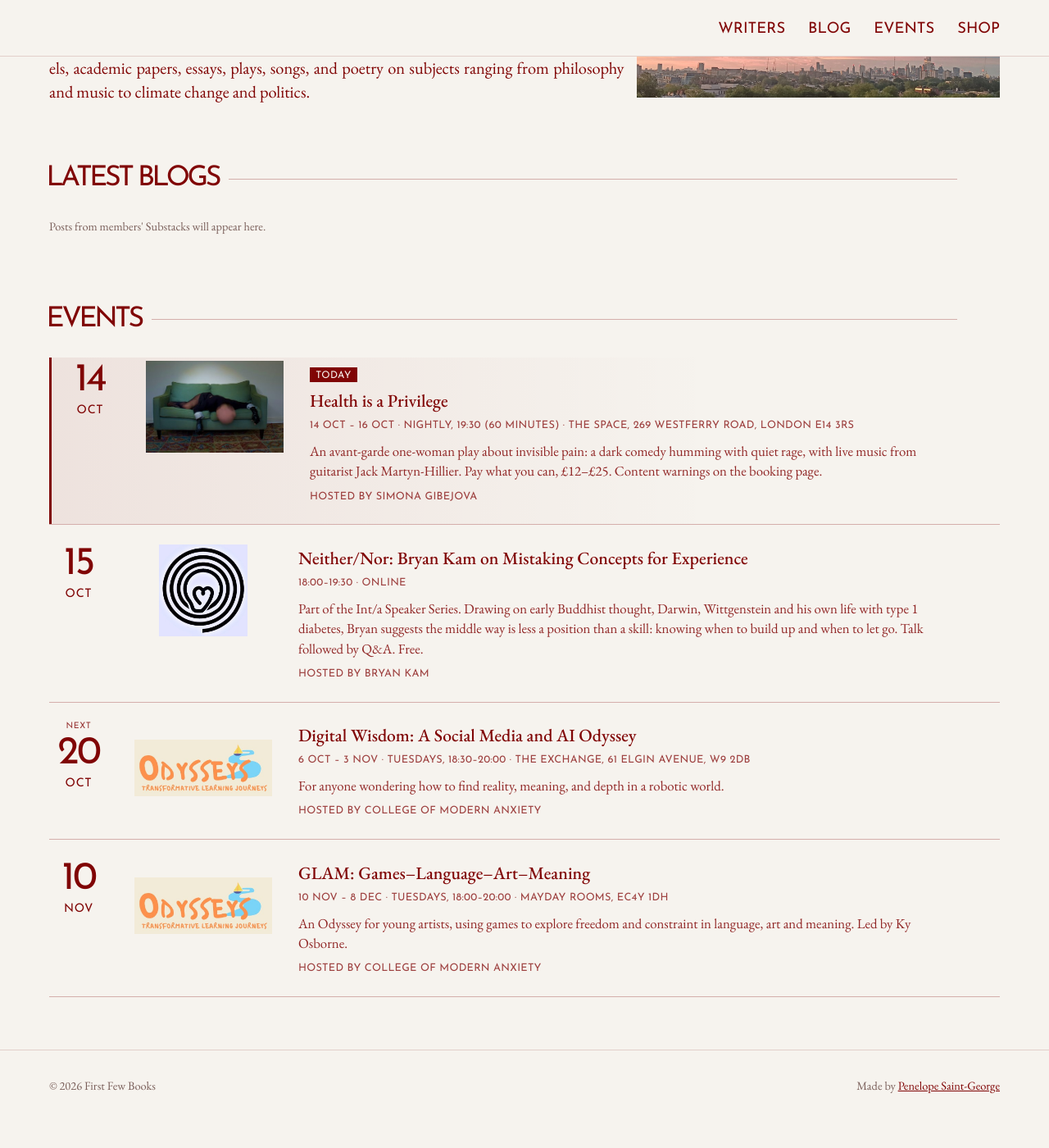
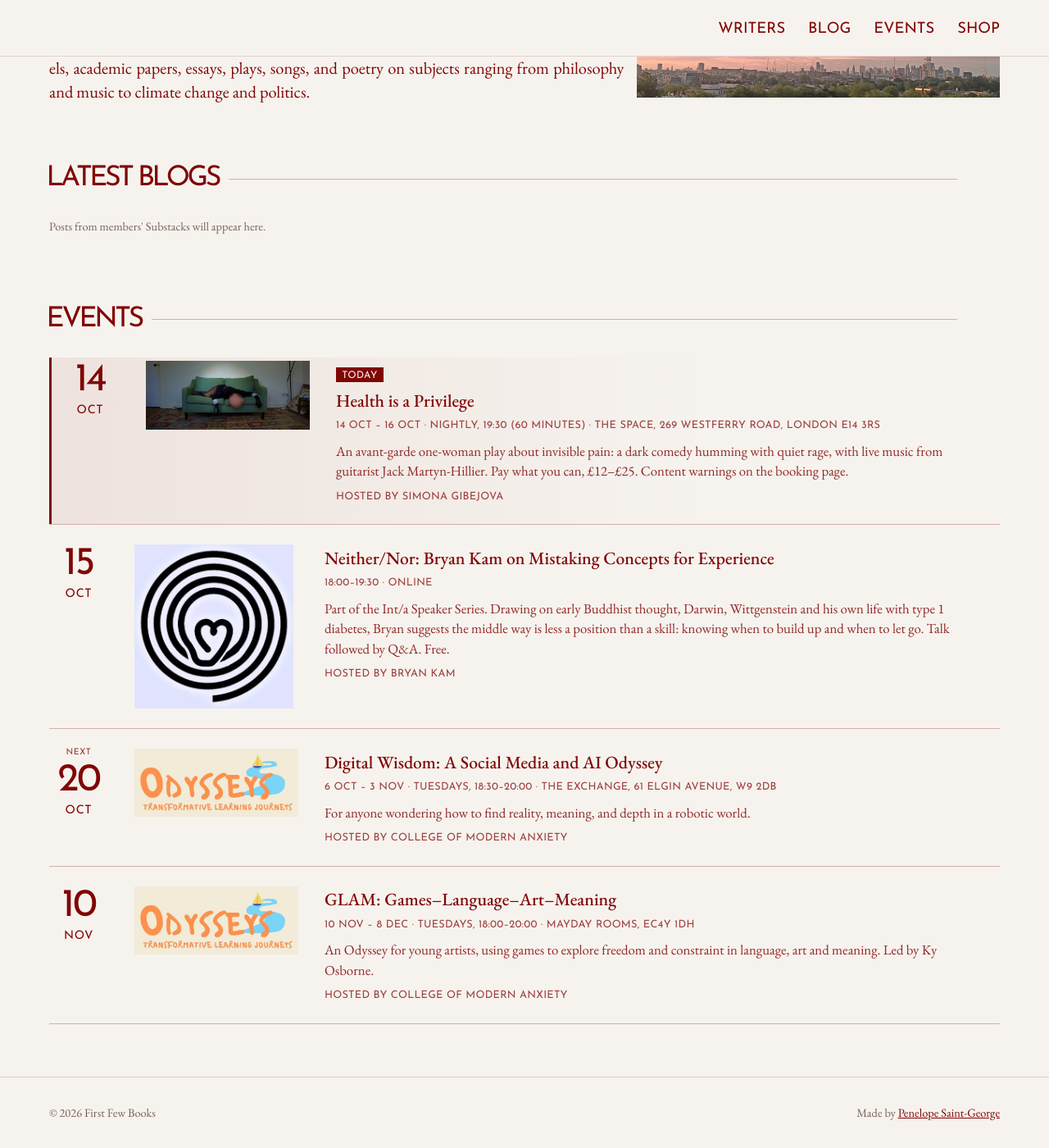
Before and after one commit to nelepope/firstfewbooks, a Jekyll site: the page built from index.html, in a window 1280 px wide and 1400 px high, scrolled down 250 px. Shown: the whole window at 82% size. Built offline with Jekyll 4.4.1, drawn with Linux system fonts in a browser that asks for light colours; before the commit the page ends 1618 px from its top, so only the background shows below that.

Commit message:
Event pictures keep their own shape and fill the column width
Co-Authored-By: Claude Opus 5.5 <noreply@anthropic.com>

```diff
--- a/_data/events.yml
+++ b/_data/events.yml
@@ -10,7 +10,6 @@
 #   end_date: 2026-12-01   # for a course or series: it stays listed until this date
 #   host: Jane Smith
 #   image: /assets/images/events/reading-night.jpg   # optional
-#   image_fit: contain   # optional: show the whole picture (for logos) instead of cropping
 
 - title: "Digital Wisdom: A Social Media and AI Odyssey"
   date: 2026-10-06
@@ -20,7 +19,6 @@
   description: For anyone wondering how to find reality, meaning, and depth in a robotic world.
   url: https://www.modernanxiety.org/odysseys
   image: /assets/images/events/odysseys.jpg
-  image_fit: contain
   host: College of Modern Anxiety
 
 - title: "GLAM: Games–Language–Art–Meaning"
@@ -31,7 +29,6 @@
   description: An Odyssey for young artists, using games to explore freedom and constraint in language, art and meaning. Led by Ky Osborne.
   url: https://www.modernanxiety.org/odysseys
   image: /assets/images/events/odysseys.jpg
-  image_fit: contain
   host: College of Modern Anxiety
 
 - title: "Neither/Nor: Bryan Kam on Mistaking Concepts for Experience"
@@ -41,7 +38,6 @@
   description: "Part of the Int/a Speaker Series. Drawing on early Buddhist thought, Darwin, Wittgenstein and his own life with type 1 diabetes, Bryan suggests the middle way is less a position than a skill: knowing when to build up and when to let go. Talk followed by Q&A. Free."
   url: https://luma.com/czlpozci
   image: /assets/images/events/neither-nor-talk.jpg
-  image_fit: contain
   host: Bryan Kam
 
 - title: Health is a Privilege
--- a/_includes/event.html
+++ b/_includes/event.html
@@ -6,7 +6,7 @@
   </time>
   {% if e.image %}
     {% if e.url %}<a class="event-image-link" href="{{ e.url }}" target="_blank" rel="noopener" tabindex="-1" aria-hidden="true">{% endif %}
-    <img class="event-image{% if e.image_fit == 'contain' %} contain{% endif %}" src="{{ e.image | relative_url }}" alt="" loading="lazy">
+    <img class="event-image" src="{{ e.image | relative_url }}" alt="" loading="lazy">
     {% if e.url %}</a>{% endif %}
   {% endif %}
   <div class="event-text">
--- a/assets/css/style.css
+++ b/assets/css/style.css
@@ -327,8 +327,8 @@ main > .wrap:first-child { padding-top: 48px; }
 
 /* Event pictures */
 .event-image-link { flex: none; display: block; }
-.event-image { display: block; flex: none; width: 168px; aspect-ratio: 3 / 2; object-fit: cover; }
-.event-image.contain { object-fit: contain; }
+/* Each picture keeps its own shape and fills the full column width (no frame, no cropping). */
+.event-image { display: block; flex: none; width: 200px; height: auto; max-height: 200px; object-fit: contain; object-position: left top; }
 .event-text { flex: 1; min-width: 0; }
 @media (max-width: 640px) {
   .event.has-image { flex-wrap: wrap; }
```
